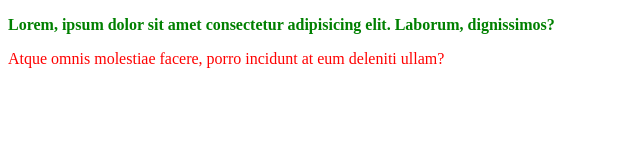
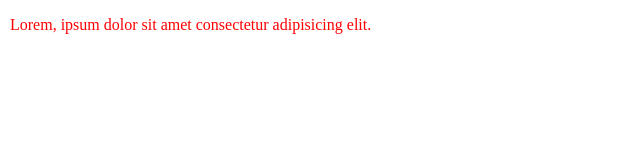
Before and after one commit to Dev-Craig44/HTML, a website: page index.html in a window 1280 px wide. Shown: the whole page, without its empty margins (0-640 px from the left). Drawn offline with nearby package versions, Linux system fonts and the light colour scheme.

Commit message:
🔍 setup normalize.css

```diff
--- /dev/null
+++ b/css/styles.css
@@ -0,0 +1,7 @@
+body {
+  margin: 10px;
+}
+
+p {
+  color: orange;
+}
--- a/index.html
+++ b/index.html
@@ -11,7 +11,8 @@
     2. separation of concerns (HTML | CSS)
     we use the link tag to link the CSS file
     -->
-    <link rel="stylesheet" href="style.css" />
+    <link rel="stylesheet" href="node_modules/normalize.css/normalize.css" />
+    <link rel="stylesheet" href="css/styles.css" />
     <style>
       /* this is an embedded stylesheet */
       /* incase you want to override the external stylesheet */
@@ -31,10 +32,6 @@
     <!-- incase you want to override the external stylesheet -->
     <!-- theres a better way to do this -->
     <!-- you can give it a unique identifier and use that in the CSS file -->
-    <p id="first">
-      Lorem, ipsum dolor sit amet consectetur adipisicing elit. Laborum,
-      dignissimos?
-    </p>
-    <p>Atque omnis molestiae facere, porro incidunt at eum deleniti ullam?</p>
+    <p>Lorem, ipsum dolor sit amet consectetur adipisicing elit.</p>
   </body>
 </html>
--- /dev/null
+++ b/package.json
@@ -0,0 +1,5 @@
+{
+  "dependencies": {
+    "normalize.css": "^8.0.1"
+  }
+}
--- a/styles.css
+++ /dev/null
@@ -1,3 +0,0 @@
-p {
-  color: orange;
-}
```
Also changed, not shown: css-basics.md (+9 -0 lines), 1 other file.
